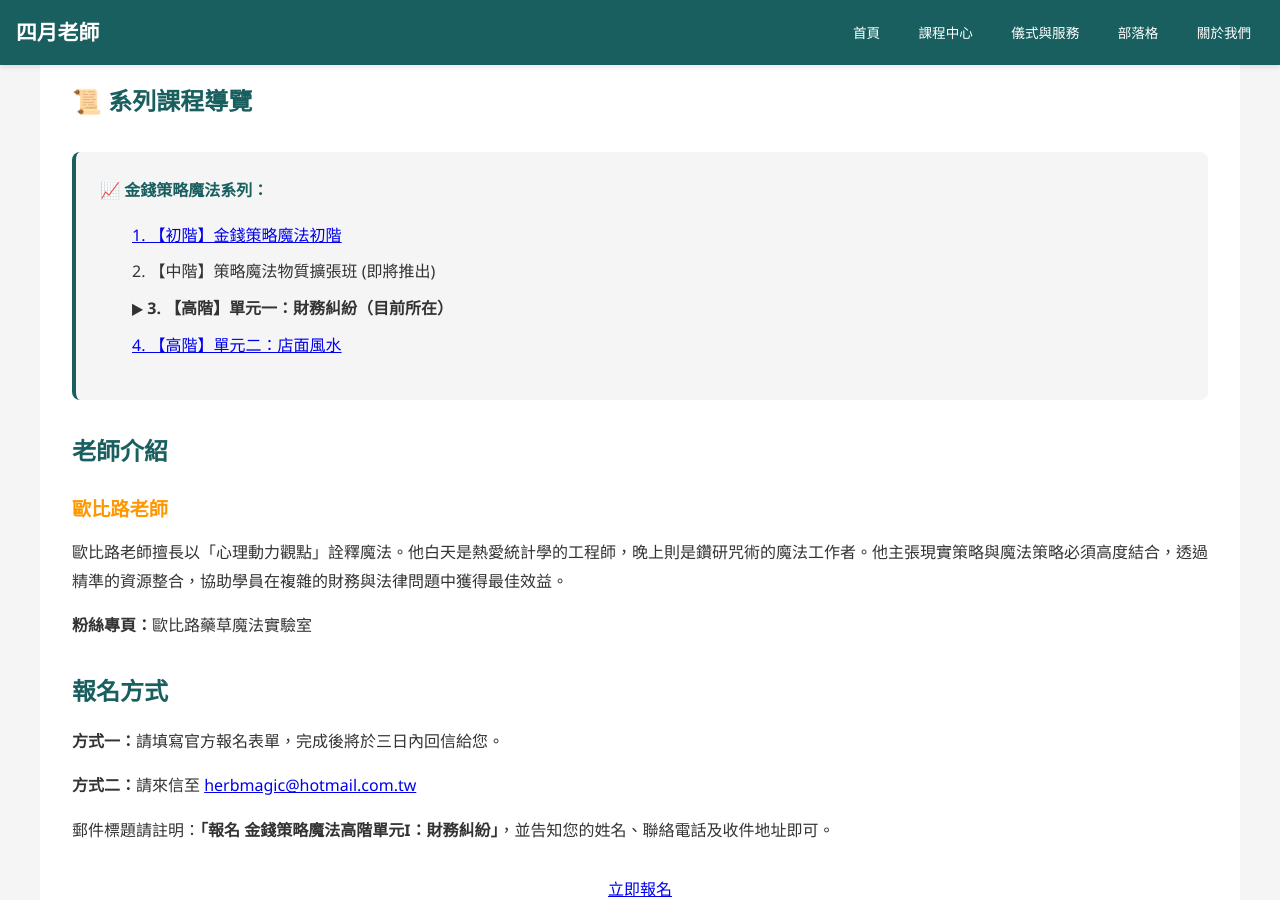
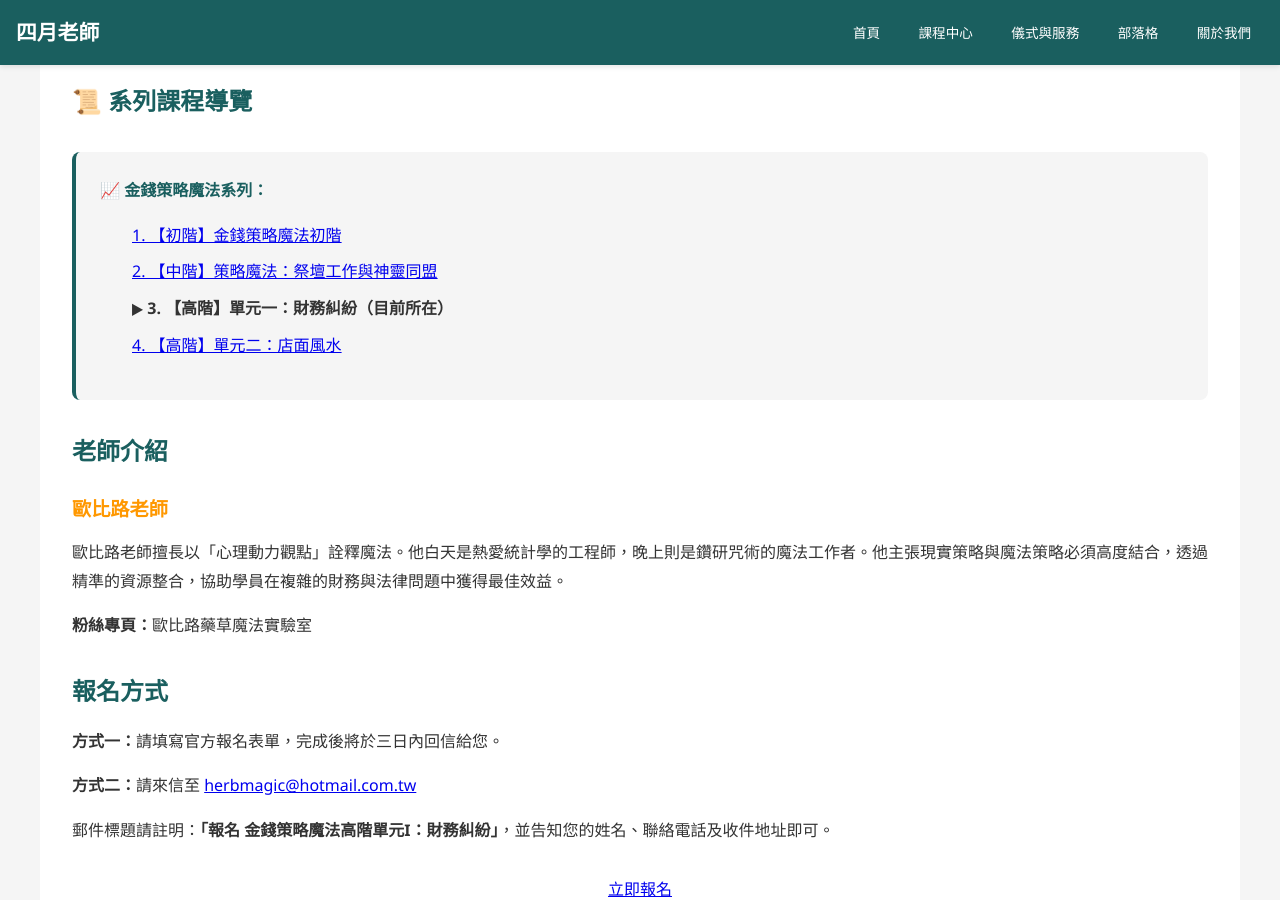
Before and after one commit to light4uliuphone-lang/hoodoo, a Jekyll site: the page built from courses/course-012.html, in a window 1280 px wide and 900 px high, scrolled down 1391 px. Built offline with Jekyll 4.4.1, drawn with Linux system fonts in a browser that asks for light colours.

Commit message:
Update course-012.html

```diff
--- a/courses/course-012.html
+++ b/courses/course-012.html
@@ -5,7 +5,7 @@ permalink: /courses/course-012/
 ---
 
 <div class="container" style="padding: 3rem 0;">
-    <a href="/course.html" class="back-link">← 返回課程中心</a>
+    <a href="/course/" class="back-link">← 返回課程中心</a>
 
     <div class="course-detail-header">
         <h1>金錢策略魔法高階單元I：財務糾紛</h1>
@@ -52,7 +52,7 @@ permalink: /courses/course-012/
             <p style="margin-bottom: 1rem; font-weight: bold; color: #1a5f5f;">📈 金錢策略魔法系列：</p>
             <ul style="list-style: none; padding-left: 0; line-height: 1.8;">
                 <li><a href="/courses/course-018/">1. 【初階】金錢策略魔法初階</a></li>
-                <li>2. 【中階】策略魔法物質擴張班 (即將推出)</li>
+                <li><a href="/courses/course-019/">2. 【中階】策略魔法：祭壇工作與神靈同盟</a></li>
                 <li><strong>▶ 3. 【高階】單元一：財務糾紛（目前所在）</strong></li>
                 <li><a href="/courses/course-013/">4. 【高階】單元二：店面風水</a></li>
             </ul>
```
